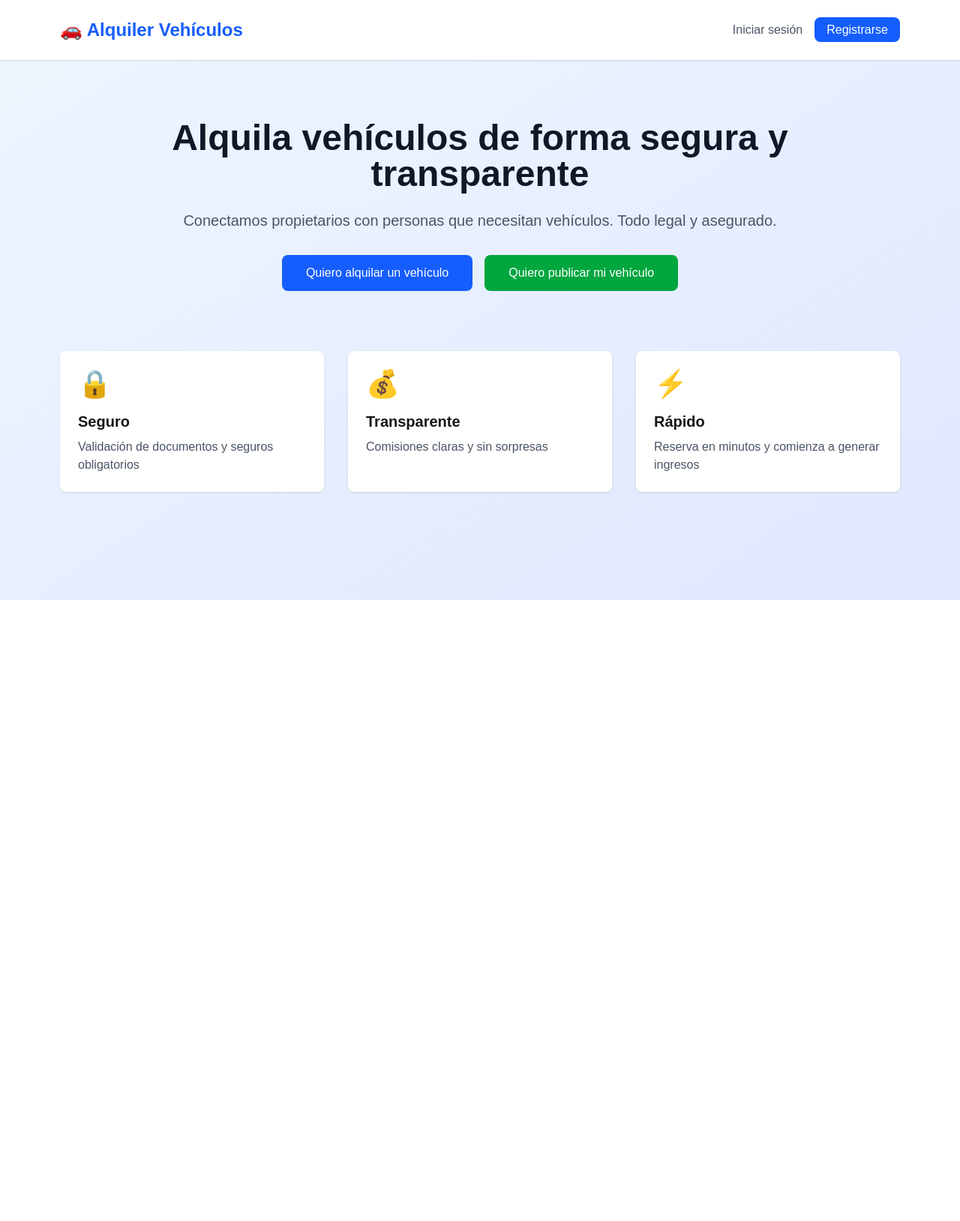
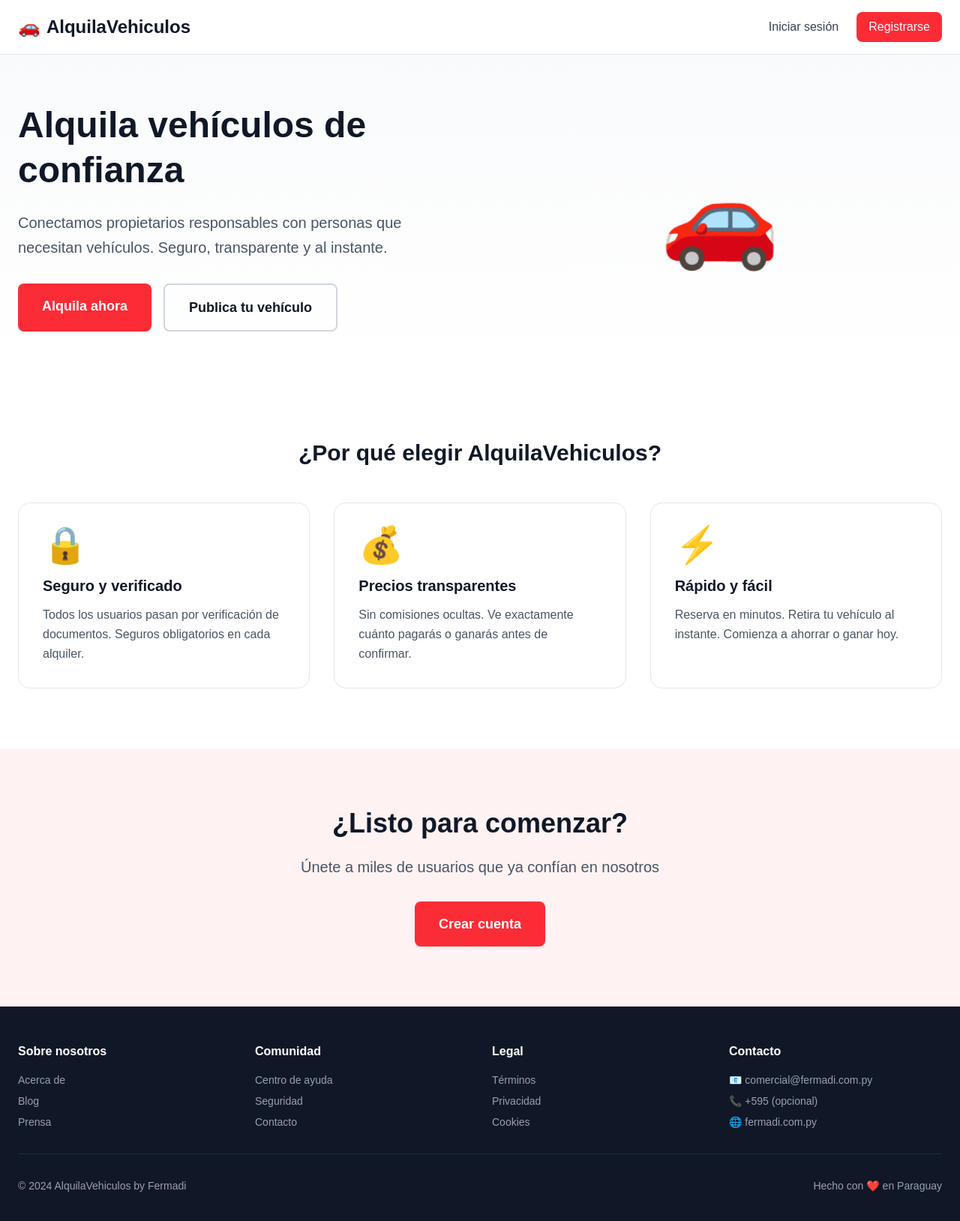
Before and after one commit to fermadi-prog/alquiler-vehiculos, a Next.js app: page / in a window 1280 px wide. Shown: the top 1628 px of the page at 75% size. Before the commit the page ends 800 px from the top, so only its background shows below. Built offline with nearby package versions, Linux system fonts and the light colour scheme.

Commit message:
style: Modernize homepage with Airbnb-like design

```diff
--- a/app/page.tsx
+++ b/app/page.tsx
@@ -2,66 +2,153 @@ import Link from 'next/link';
 
 export default function Home() {
   return (
-    <div className="min-h-screen bg-gradient-to-br from-blue-50 to-indigo-100">
-      <header className="bg-white shadow">
-        <div className="max-w-6xl mx-auto px-4 py-6 flex justify-between items-center">
-          <h1 className="text-2xl font-bold text-blue-600">🚗 Alquiler Vehículos</h1>
-          <div className="space-x-4">
-            <Link href="/auth/login" className="text-gray-600 hover:text-gray-900">
+    <div className="min-h-screen bg-white flex flex-col">
+      {/* Header */}
+      <header className="border-b border-gray-200">
+        <div className="max-w-7xl mx-auto px-6 py-4 flex justify-between items-center">
+          <div className="flex items-center space-x-2">
+            <span className="text-2xl font-bold text-red-500">🚗</span>
+            <h1 className="text-2xl font-bold text-gray-900">AlquilaVehiculos</h1>
+          </div>
+          <div className="flex items-center space-x-2">
+            <Link href="/auth/login" className="px-4 py-2 text-gray-700 hover:bg-gray-100 rounded-lg transition">
               Iniciar sesión
             </Link>
-            <Link href="/auth/register" className="bg-blue-600 text-white px-4 py-2 rounded-lg hover:bg-blue-700">
+            <Link href="/auth/register" className="px-4 py-2 bg-red-500 text-white rounded-lg hover:bg-red-600 transition font-medium">
               Registrarse
             </Link>
           </div>
         </div>
       </header>
 
-      <main className="max-w-6xl mx-auto px-4 py-20">
-        <div className="text-center">
-          <h2 className="text-5xl font-bold text-gray-900 mb-6">
-            Alquila vehículos de forma segura y transparente
+      {/* Hero Section */}
+      <section className="bg-gradient-to-b from-gray-50 to-white py-16">
+        <div className="max-w-7xl mx-auto px-6">
+          <div className="grid grid-cols-2 gap-12 items-center">
+            <div>
+              <h2 className="text-5xl font-bold text-gray-900 mb-6 leading-tight">
+                Alquila vehículos de confianza
               </h2>
-          <p className="text-xl text-gray-600 mb-8">
-            Conectamos propietarios con personas que necesitan vehículos. Todo legal y asegurado.
+              <p className="text-xl text-gray-600 mb-8 leading-relaxed">
+                Conectamos propietarios responsables con personas que necesitan vehículos. Seguro, transparente y al instante.
               </p>
-
-          <div className="space-x-4">
+              <div className="flex gap-4">
                 <Link
                   href="/auth/register"
-              className="inline-block bg-blue-600 text-white px-8 py-3 rounded-lg hover:bg-blue-700 font-medium"
+                  className="px-8 py-4 bg-red-500 text-white rounded-lg hover:bg-red-600 transition font-semibold text-lg"
                 >
-              Quiero alquilar un vehículo
+                  Alquila ahora
                 </Link>
                 <Link
                   href="/auth/register"
-              className="inline-block bg-green-600 text-white px-8 py-3 rounded-lg hover:bg-green-700 font-medium"
+                  className="px-8 py-4 border-2 border-gray-300 text-gray-900 rounded-lg hover:border-gray-400 transition font-semibold text-lg"
                 >
-              Quiero publicar mi vehículo
+                  Publica tu vehículo
                 </Link>
               </div>
             </div>
+            <div className="text-center">
+              <div className="text-9xl">🚗</div>
+            </div>
+          </div>
+        </div>
+      </section>
 
-        <div className="grid grid-cols-3 gap-8 mt-20">
-          <div className="bg-white p-6 rounded-lg shadow">
-            <div className="text-4xl mb-4">🔒</div>
-            <h3 className="text-xl font-bold mb-2">Seguro</h3>
-            <p className="text-gray-600">Validación de documentos y seguros obligatorios</p>
+      {/* Features Section */}
+      <section className="py-20 bg-white">
+        <div className="max-w-7xl mx-auto px-6">
+          <h3 className="text-3xl font-bold text-gray-900 mb-12 text-center">¿Por qué elegir AlquilaVehiculos?</h3>
+          <div className="grid grid-cols-3 gap-8">
+            <div className="p-8 rounded-2xl border border-gray-200 hover:shadow-lg transition">
+              <div className="text-5xl mb-4">🔒</div>
+              <h4 className="text-xl font-bold text-gray-900 mb-3">Seguro y verificado</h4>
+              <p className="text-gray-600 leading-relaxed">
+                Todos los usuarios pasan por verificación de documentos. Seguros obligatorios en cada alquiler.
+              </p>
             </div>
 
-          <div className="bg-white p-6 rounded-lg shadow">
-            <div className="text-4xl mb-4">💰</div>
-            <h3 className="text-xl font-bold mb-2">Transparente</h3>
-            <p className="text-gray-600">Comisiones claras y sin sorpresas</p>
+            <div className="p-8 rounded-2xl border border-gray-200 hover:shadow-lg transition">
+              <div className="text-5xl mb-4">💰</div>
+              <h4 className="text-xl font-bold text-gray-900 mb-3">Precios transparentes</h4>
+              <p className="text-gray-600 leading-relaxed">
+                Sin comisiones ocultas. Ve exactamente cuánto pagarás o ganarás antes de confirmar.
+              </p>
             </div>
 
-          <div className="bg-white p-6 rounded-lg shadow">
-            <div className="text-4xl mb-4">⚡</div>
-            <h3 className="text-xl font-bold mb-2">Rápido</h3>
-            <p className="text-gray-600">Reserva en minutos y comienza a generar ingresos</p>
+            <div className="p-8 rounded-2xl border border-gray-200 hover:shadow-lg transition">
+              <div className="text-5xl mb-4">⚡</div>
+              <h4 className="text-xl font-bold text-gray-900 mb-3">Rápido y fácil</h4>
+              <p className="text-gray-600 leading-relaxed">
+                Reserva en minutos. Retira tu vehículo al instante. Comienza a ahorrar o ganar hoy.
+              </p>
             </div>
           </div>
-      </main>
+        </div>
+      </section>
+
+      {/* CTA Section */}
+      <section className="py-20 bg-red-50">
+        <div className="max-w-7xl mx-auto px-6 text-center">
+          <h3 className="text-4xl font-bold text-gray-900 mb-6">¿Listo para comenzar?</h3>
+          <p className="text-xl text-gray-600 mb-8">
+            Únete a miles de usuarios que ya confían en nosotros
+          </p>
+          <div className="flex justify-center gap-4">
+            <Link
+              href="/auth/register"
+              className="px-8 py-4 bg-red-500 text-white rounded-lg hover:bg-red-600 transition font-semibold text-lg"
+            >
+              Crear cuenta
+            </Link>
+          </div>
+        </div>
+      </section>
+
+      {/* Footer */}
+      <footer className="bg-gray-900 text-white mt-auto">
+        <div className="max-w-7xl mx-auto px-6 py-12">
+          <div className="grid grid-cols-4 gap-8 mb-8">
+            <div>
+              <h4 className="font-bold mb-4">Sobre nosotros</h4>
+              <ul className="space-y-2 text-gray-400 text-sm">
+                <li><a href="#" className="hover:text-white transition">Acerca de</a></li>
+                <li><a href="#" className="hover:text-white transition">Blog</a></li>
+                <li><a href="#" className="hover:text-white transition">Prensa</a></li>
+              </ul>
+            </div>
+            <div>
+              <h4 className="font-bold mb-4">Comunidad</h4>
+              <ul className="space-y-2 text-gray-400 text-sm">
+                <li><a href="#" className="hover:text-white transition">Centro de ayuda</a></li>
+                <li><a href="#" className="hover:text-white transition">Seguridad</a></li>
+                <li><a href="#" className="hover:text-white transition">Contacto</a></li>
+              </ul>
+            </div>
+            <div>
+              <h4 className="font-bold mb-4">Legal</h4>
+              <ul className="space-y-2 text-gray-400 text-sm">
+                <li><a href="#" className="hover:text-white transition">Términos</a></li>
+                <li><a href="#" className="hover:text-white transition">Privacidad</a></li>
+                <li><a href="#" className="hover:text-white transition">Cookies</a></li>
+              </ul>
+            </div>
+            <div>
+              <h4 className="font-bold mb-4">Contacto</h4>
+              <ul className="space-y-2 text-gray-400 text-sm">
+                <li>📧 comercial@fermadi.com.py</li>
+                <li>📞 +595 (opcional)</li>
+                <li>🌐 fermadi.com.py</li>
+              </ul>
+            </div>
+          </div>
+          <div className="border-t border-gray-800 pt-8">
+            <div className="flex justify-between items-center">
+              <p className="text-gray-400 text-sm">© 2024 AlquilaVehiculos by Fermadi</p>
+              <p className="text-gray-400 text-sm">Hecho con ❤️ en Paraguay</p>
+            </div>
+          </div>
+        </div>
+      </footer>
     </div>
   );
 }
```
Lines whose indentation alone changed are shown as unchanged.
